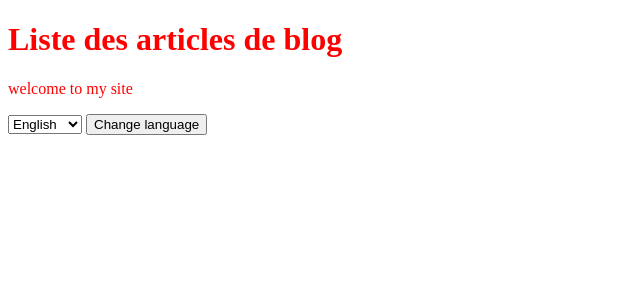
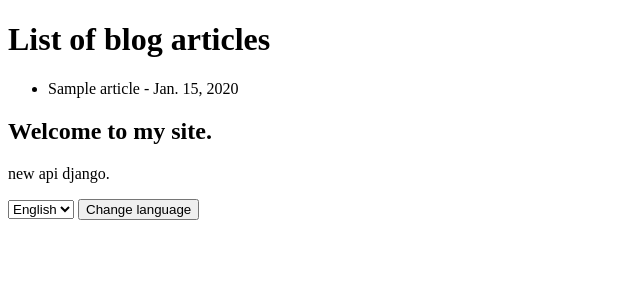
Before and after one commit to projosh/multilang_site, a Django app: page /en/ in a window 1280 px wide. Shown: the top 300 px of the page, without its empty margins (0-640 px from the left). Run offline with Django 5.2, Linux system fonts and the light colour scheme; tables that the repository leaves empty hold one stand-in row (values such as "Sample post"); data that the repository does not hold is empty.

Commit message:
Traduction des éléments statiques

```diff
--- a/main/models.py
+++ b/main/models.py
@@ -1,13 +1,11 @@
 from django.db import models
-from django.utils.translation import gettext_lazy as _
-
 
 
 # Create your models here.
-class articles_de_blog(models.Model):
-    title = models.CharField(max_length= 200, verbose_name=_("title"))
-    content = models.TextField(verbose_name=_("content"))
-    publication_date = models.DateTimeField(verbose_name=_("publication date"))
+class Article(models.Model):
+    title = models.CharField(max_length=100)
+    content = models.TextField()
+    publication_date = models.DateField()
 
-def __str__(self):
-    return self.title
+    def __str__(self):
+        return self.title
--- a/main/static/main/css/main.css
+++ /dev/null
@@ -1,5 +0,0 @@
-body {
-
-    color : red;
-
-}
--- a/main/templates/main/article_list.html
+++ b/main/templates/main/article_list.html
@@ -1,33 +1,37 @@
 {% load static %}
-
+{% load i18n %}
 <!DOCTYPE html>
-<html>
+<html lang="en">
 
 <head>
-    {% load i18n %}
-    <title>{% trans "Liste des articles de blog" %}</title>
-    <link rel="stylesheet" href="{% static 'main/css/main.css' %}">
+    <meta charset="UTF-8">
+    <title>{% trans "List of blog articles" %}</title>
 </head>
 
 <body>
-    <h1>{% trans "Liste des articles de blog" %}</h1>
+    <h1>{% trans "List of blog articles" %}</h1>
     <ul>
         {% for article in articles %}
         <li>{{ article.title }} - {{ article.publication_date }}</li>
+        {% empty %}
+        <li>{% trans "No articles found." %}</li>
         {% endfor %}
     </ul>
 
-    <p>{% trans "welcome to my site" %}</p>
+    <h2>{% trans "Welcome to my site." %}</h2>
+
+    <p>{% trans "new api django." %}</p>
 
     <form action="{% url 'set_language' %}" method="post">
         {% csrf_token %}
-        <input name="next" type="hidden" value="{{ redirect_to }}" />
+        <input name="next" type="hidden" value="{{ request.path }}" />
         <select name="language">
-            <option value="en">English</option>
-            <option value="fr">Français</option>
+            <option value="en">{% trans "English" %}</option>
+            <option value="fr">{% trans "French" %}</option>
         </select>
         <button type="submit">{% trans "Change language" %}</button>
     </form>
+
 </body>
 
 </html>
--- a/main/views.py
+++ b/main/views.py
@@ -1,15 +1,11 @@
 
 from django.shortcuts import render
-from .models import articles_de_blog
+from django.utils.translation import gettext as _
 
-
-
+from main.models import Article
 
 # Create your views here.
+
 def article_list(request):
-    articles = articles_de_blog.objects.all()
-    context = context = {
-        "articles": articles,
-        "message": "salut"
-    }
-    return render(request, 'main/article_list.html',context)
+    articles = Article.objects.all()
+    return render(request, 'main/article_list.html', {'articles': articles})
--- a/multilang_site/settings.py
+++ b/multilang_site/settings.py
@@ -14,9 +14,6 @@ from pathlib import Path
 from django.utils.translation import gettext_lazy as _
 import os
 
-def my_view(request):
-    output = _("welcome to my site.")
-    return
 
 # Build paths inside the project like this: BASE_DIR / 'subdir'.
 BASE_DIR = Path(__file__).resolve().parent.parent
@@ -115,7 +112,7 @@ AUTH_PASSWORD_VALIDATORS = [
 # https://docs.djangoproject.com/en/5.0/topics/i18n/
 
 
-LANGUAGE_CODE = 'en-us'
+LANGUAGE_CODE = 'en'
 
 TIME_ZONE = 'UTC'
 
--- a/multilang_site/urls.py
+++ b/multilang_site/urls.py
@@ -18,12 +18,11 @@ from django.contrib import admin
 from django.conf.urls.i18n import i18n_patterns
 from django.urls import path, include
 
-
-
 urlpatterns = [
     path('i18n/', include('django.conf.urls.i18n')),
 ]
 
 urlpatterns += i18n_patterns (
+    path('admin/', admin.site.urls), # pour la partie admin de django
     path('', include('main.urls')),
 )
```
Also changed, not shown: main/templates/main/article_edit.html (deleted, +0 -18 lines), db.sqlite3, locale/fr/LC_MESSAGES/django.po, main/locale/fr/LC_MESSAGES/django.po (deleted), main/migrations/0002_alter_articles_de_blog_content_and_more.py (added), main/migrations/0003_article_delete_articles_de_blog.py (added), 3 other files.
